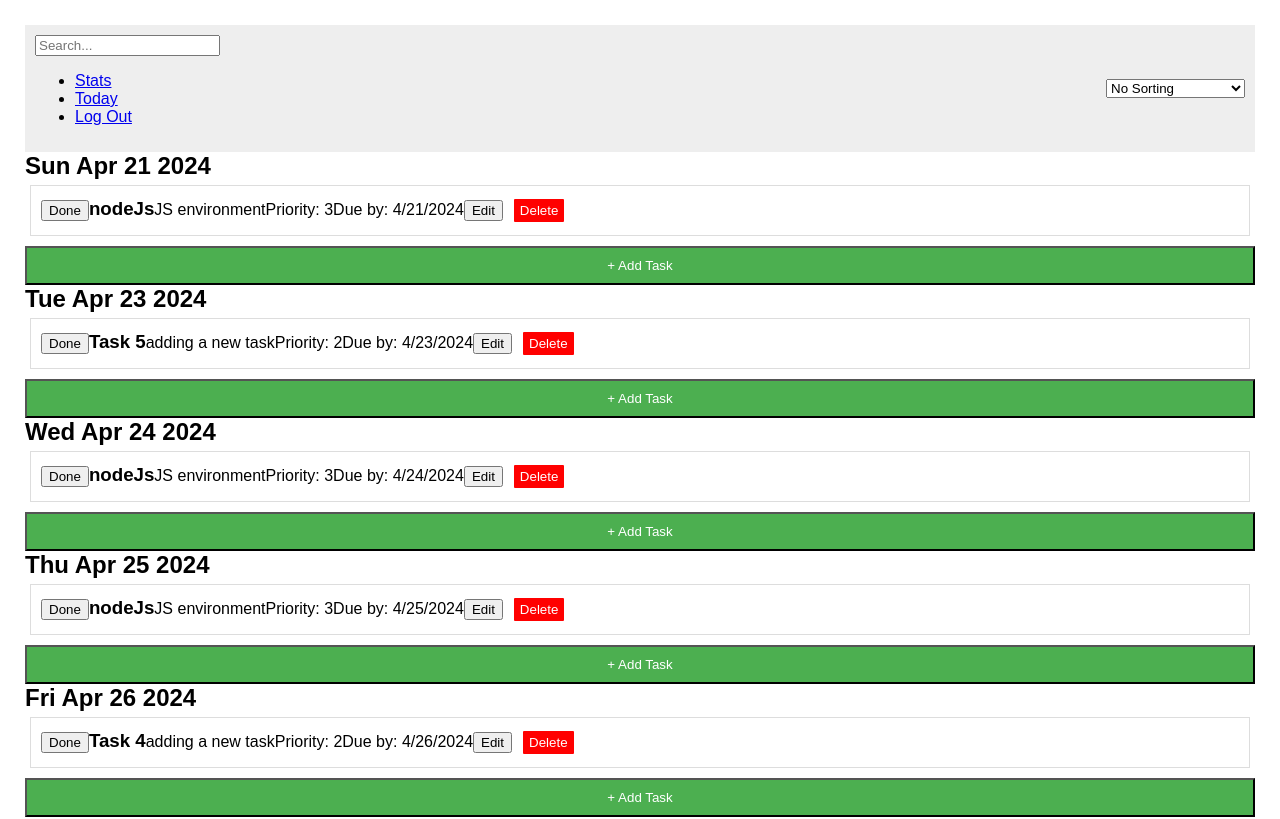
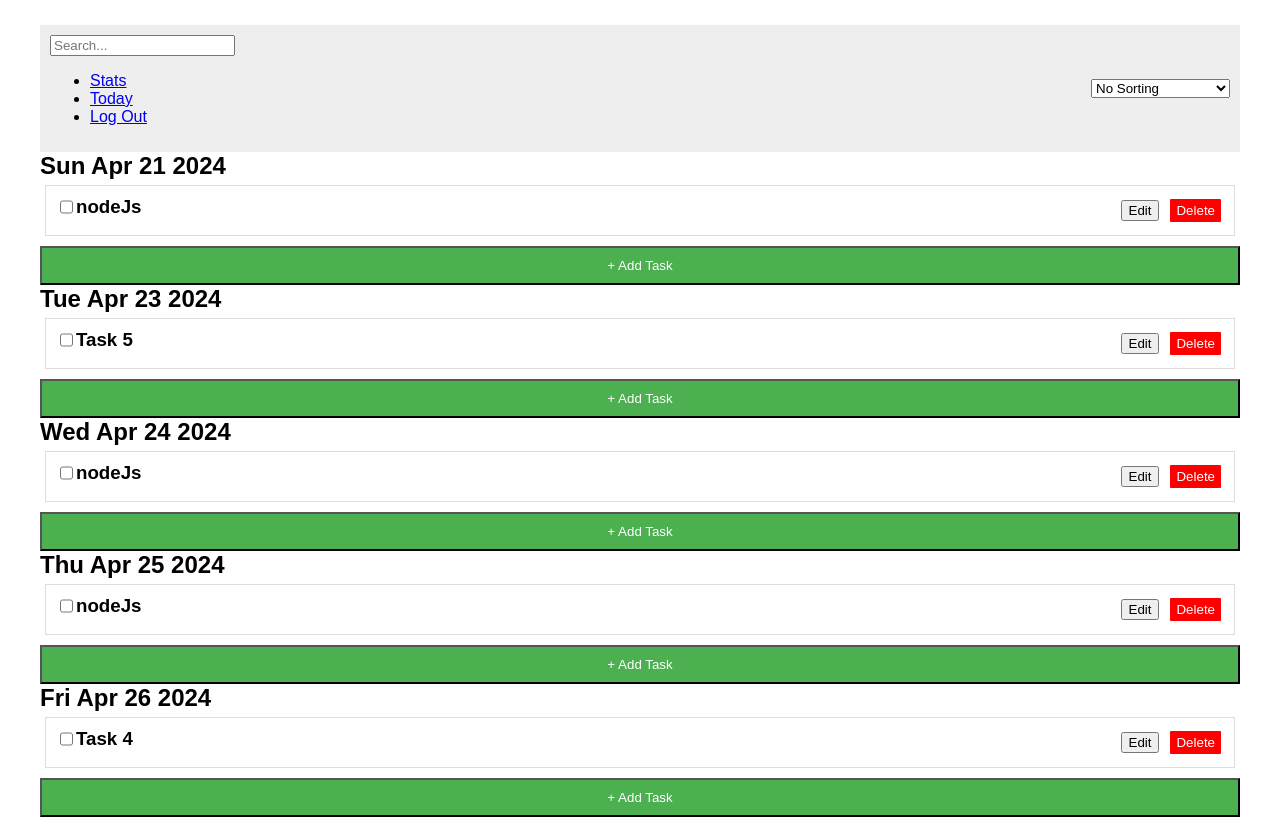
Before and after one commit to elvis-visi/todoApp, a React (Vite) app in the folder frontend/: page / in a window 1280 px wide. Shown: the top 819 px of the page. Built offline with nearby package versions, Linux system fonts and the light colour scheme.

Commit message:
Styling Task Item

```diff
--- a/frontend/src/components/TaskItem.jsx
+++ b/frontend/src/components/TaskItem.jsx
@@ -43,19 +43,25 @@ function TaskItem({ task, toggleTaskCompleted, updateTask,deleteTask  }) {
 
   return (
     <div className="task-item">
-       <button
-        onClick={toggleTaskCompleted}
-        disabled={completed}
-      >Done</button>
+      <div className="task-checkbox-title">
+      <input
+        type="checkbox"
+        checked={task.completed}
+        onChange={toggleTaskCompleted}
+      />
 
       <h3>{title}</h3>
-      <p>{description}</p>
-      <p>Priority: {priority}</p>
-      <p>Due by: {new Date(dueDate).toLocaleDateString()}</p>
-      <button onClick={() => setEditMode(true)}>Edit</button>
+      </div>
+
+
+
+     <div className="editDelete">
+     <button onClick={() => setEditMode(true)}>Edit</button>
       <button onClick={deleteTask} className="delete-task-button">
         Delete
       </button>
+     </div>
+
     </div>
   );
 }
--- a/frontend/src/styles.css
+++ b/frontend/src/styles.css
@@ -6,8 +6,14 @@ body, h1, h2, h3, p {
   }
 
   .task-list-view {
+    display: flex;
+    flex-direction: column;
     padding: 25px;
+    max-width: 1200px; /* set the maximum width to 1200px */
+  margin: 0 auto; /* center the container horizontally */
   }
+
+
 
   .header {
     display: flex;
@@ -26,6 +32,7 @@ body, h1, h2, h3, p {
     display: flex;
     align-items: baseline;
     background-color: #fff;
+    justify-content: space-between;
   }
 
 
@@ -64,3 +71,7 @@ body, h1, h2, h3, p {
   .delete-task-button:hover {
     background-color: darkred;
   }
+
+.task-checkbox-title {
+  display: flex;
+}
```
